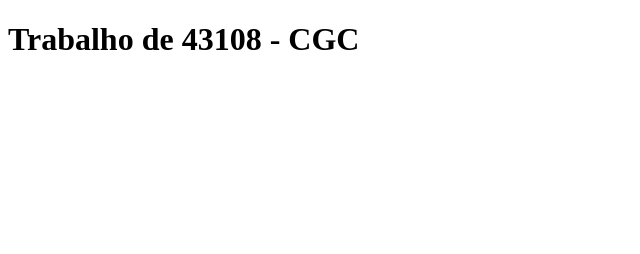
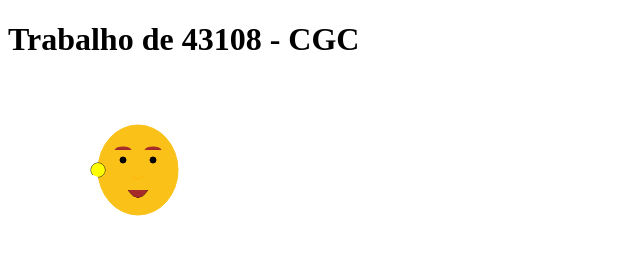
Before and after one commit to MiguelNdeCarvalho/CG-FinalWork, a plain HTML site: page CGC/index.html in a window 1280 px wide. Shown: the whole page, without its empty margins (0-640 px from the left). Drawn offline with Linux system fonts and the light colour scheme.

Commit message:
canvas.js: start head

```diff
--- a/CGC/index.html
+++ b/CGC/index.html
@@ -3,6 +3,7 @@
     <head>
         <meta charset="utf-8" />
         <title>43108-CGC</title>
+        <link rel="stylesheet" type="text/css" href="style/style.css">
     </head>
     <body>
         <h1>Trabalho de 43108 - CGC</h1>
--- a/CGC/js/canvas.js
+++ b/CGC/js/canvas.js
@@ -5,3 +5,85 @@ canvas.width= window.innerWidth;
 canvas.height= window.innerHeight;
 
 var c = canvas.getContext('2d');
+
+
+function head()
+{
+    //Draw Head Shape
+    c.beginPath();
+    c.ellipse(130, 90, 40, 45, 0, 0, 2 * Math.PI);
+    c.strokeStyle = `#fac119`;
+    c.fillStyle = `#fac119`;
+    c.fill();
+    c.stroke();
+
+    //Draw 1st Eye
+
+    c.beginPath();
+    c.arc(115,80,3, 0, Math.PI * 2, false);
+    c.strokeStyle = `black`;
+    c.fillStyle = `black`; //Fill the arc
+    c.fill();
+    c.stroke();
+
+    //Draw 1st eyebrow
+    c.beginPath();
+    c.ellipse(115,70 , 8, 3, 0, 0, Math.PI, true);
+    c.strokeStyle = `brown`;
+    c.fillStyle = `brown`; //Fill the arc
+    c.stroke();
+    c.fill()
+
+    //Draw 2nd Eye
+
+    c.beginPath();
+    c.arc(145,80,3, 0, Math.PI * 2, false);
+    c.strokeStyle = `black`;
+    c.fillStyle = `black`; //Fill the arc
+    c.fill();
+    c.stroke();
+
+    //Draw 2nd eyebrow
+    c.beginPath();
+    c.ellipse(145,70 , 8, 3, 0, 0, Math.PI, true);
+    c.strokeStyle = `brown`;
+    c.fillStyle = `brown`; //Fill the arc
+    c.stroke();
+    c.fill()
+
+    // Draw Nose
+
+    c.beginPath();
+    c.ellipse(130,95 , 5, 4, 0, Math.PI, 2 * Math.PI, true);
+    c.strokeStyle = `#ffb400`;
+    c.stroke();
+
+    //Draw Mouth
+
+    c.beginPath();
+    c.moveTo(120, 110);
+    c.quadraticCurveTo(130, 125, 140, 110);
+    c.strokeStyle = `black`;
+    c.fillStyle = `brown`;
+    c.stroke();
+    c.fill();
+
+    //Draw left Ear
+    c.beginPath();
+    c.arc(90,90,7, (3/4) * Math.PI, (1/2) * Math.PI, false);
+    c.fillStyle='yellow';
+    c.strokeStyle='black';
+    c.stroke();
+    c.fill();
+
+    //Draw Hair
+    /* c.beginPath();
+    c.moveTo(105, 65);
+    c.lineTo(150, 60);
+    c.lineTo(170,85)
+    c.strokeStyle='brown';
+    c.stroke() */
+
+}
+
+head();
```
